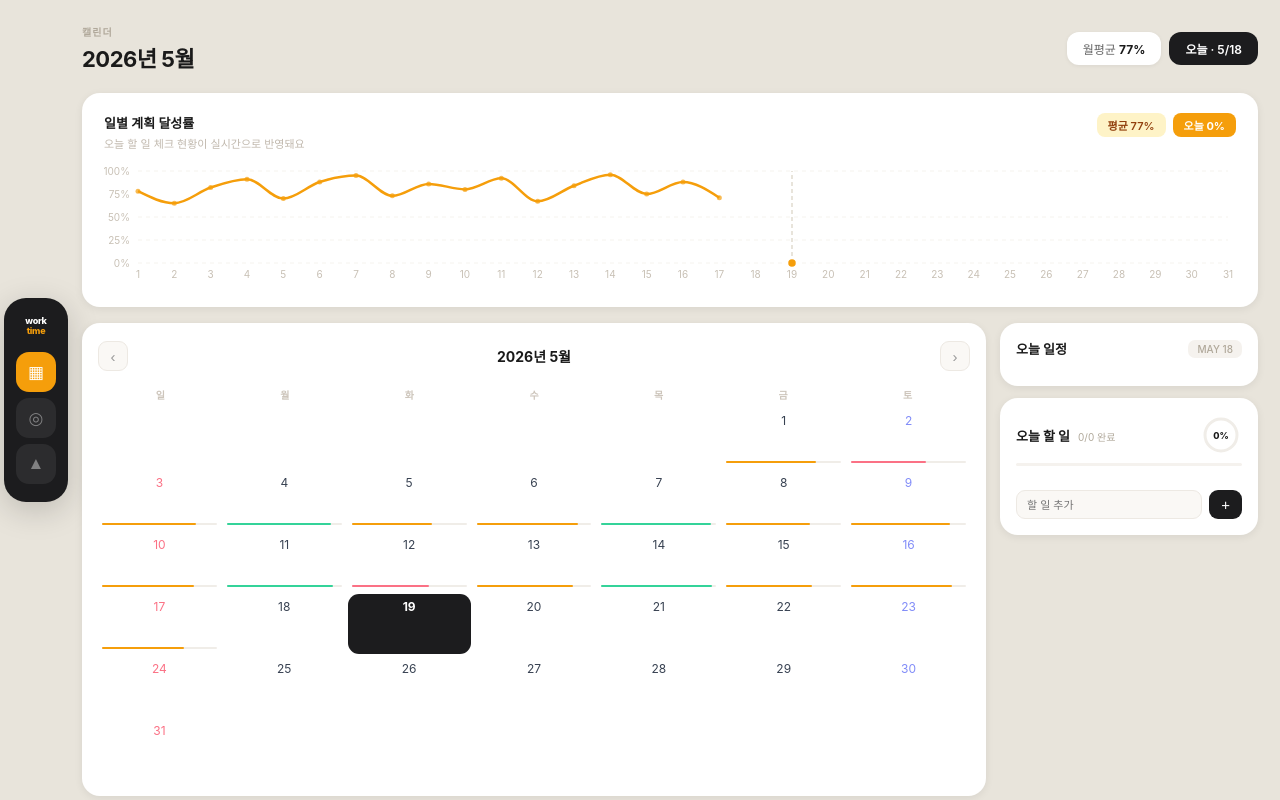
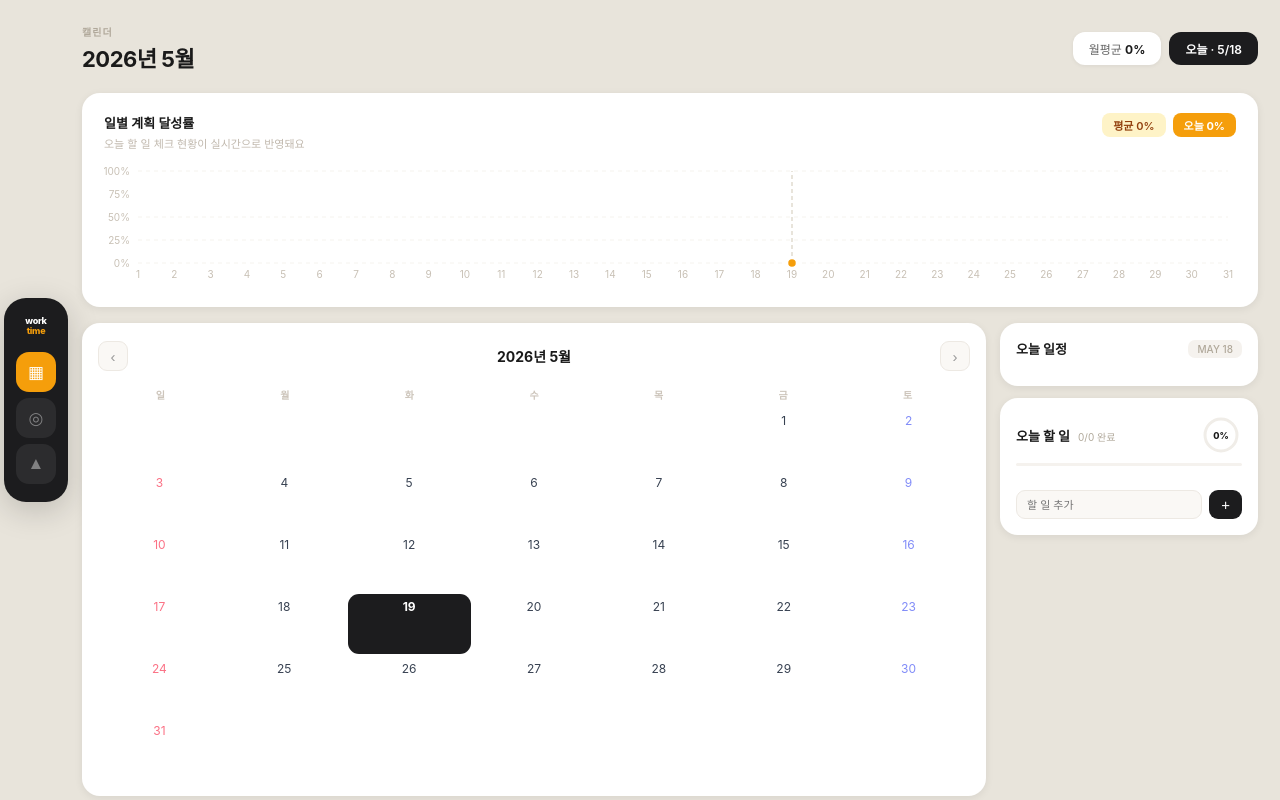
Before and after one commit to SeongHunKim721/planner, a React (Vite) app: page / in a window 1280 px wide. Built offline with nearby package versions, Linux system fonts and the light colour scheme.

Commit message:
Clear rate data prior to May 19th

```diff
--- a/src/App.jsx
+++ b/src/App.jsx
@@ -12,22 +12,17 @@ const CAT_LIGHT = { "일":"#fef3c7","운동":"#dcfce7","공부":"#ede9fe","기
 const CAT_TEXT  = { "일":"#78350f","운동":"#14532d","공부":"#3b0764","기타":"#831843" };
 const NAV = [["calendar","▦"],["goals","◎"],["analytics","▲"]];
 
-const BASE_RATES = {
-  "2026-5-1":78,"2026-5-2":65,"2026-5-3":82,"2026-5-4":91,"2026-5-5":70,
-  "2026-5-6":88,"2026-5-7":95,"2026-5-8":73,"2026-5-9":86,"2026-5-10":80,
-  "2026-5-11":92,"2026-5-12":67,"2026-5-13":84,"2026-5-14":96,"2026-5-15":75,
-  "2026-5-16":88,"2026-5-17":71,
-};
+const BASE_RATES = {};
 
 const DEFAULT_TODOS = [];
 
 const DEFAULT_EVENTS = {};
 
 const SAMPLE_CAT = {
-  "일":   [72,78,75,82],
-  "운동": [45,52,60,58],
-  "공부": [80,85,78,88],
-  "기타": [65,70,62,75],
+  "일":   [],
+  "운동": [],
+  "공부": [],
+  "기타": [],
 };
 
 const DEFAULT_MONTHLY_GOALS = {
@@ -54,8 +49,8 @@ function getMonthlyOverall(todos) {
   const mayR = validMay.length ? Math.round(validMay.reduce((a, b) => a + b, 0) / validMay.length) : null;
   return ["1월","2월","3월","4월","5월"].map((m, i) => {
     if (i < 4) {
-      const vals = CATS.map(c => SAMPLE_CAT[c][i]);
-      return { month: m, rate: Math.round(vals.reduce((a, b) => a + b, 0) / vals.length) };
+      const vals = CATS.map(c => SAMPLE_CAT[c][i]).filter(v => typeof v === 'number');
+      return { month: m, rate: vals.length ? Math.round(vals.reduce((a, b) => a + b, 0) / vals.length) : null };
     }
     return { month: m, rate: mayR };
   });
@@ -65,7 +60,7 @@ function getMonthlyForCat(cat, todos) {
   const items = todos.filter(t => t.category === cat);
   const mayR = items.length ? Math.round(items.filter(t => t.done).length / items.length * 100) : null;
   return ["1월","2월","3월","4월","5월"].map((m, i) => ({
-    month: m, rate: i < 4 ? SAMPLE_CAT[cat][i] : mayR
+    month: m, rate: i < 4 ? (typeof SAMPLE_CAT[cat][i] === 'number' ? SAMPLE_CAT[cat][i] : null) : mayR
   }));
 }
 
@@ -212,8 +207,16 @@ export default function WorkTime() {
           window.storage.get("wt_rates"),
         ]);
         let merged = { ...BASE_RATES };
-        if (ratesRes.status === "fulfilled" && ratesRes.value)
-          merged = { ...merged, ...JSON.parse(ratesRes.value.value) };
+        if (ratesRes.status === "fulfilled" && ratesRes.value) {
+          const storedRates = JSON.parse(ratesRes.value.value);
+          Object.keys(storedRates).forEach(k => {
+            const [y, m, d] = k.split('-').map(Number);
+            if (y < 2026 || (y === 2026 && m < 5) || (y === 2026 && m === 5 && d < 19)) {
+              delete storedRates[k];
+            }
+          });
+          merged = { ...merged, ...storedRates };
+        }
         const storedDate = dateRes.status === "fulfilled" && dateRes.value ? dateRes.value.value : null;
         const storedTodos = todosRes.status === "fulfilled" && todosRes.value ? JSON.parse(todosRes.value.value) : null;
         if (storedDate && storedDate !== TODAY_STR) {
```
